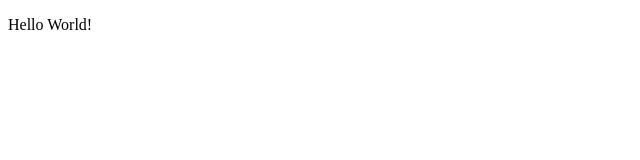
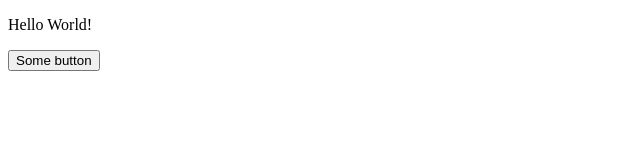
Before and after one commit to minosroman/Camp_Test_Repo, a plain HTML site: page index.html in a window 1280 px wide. Shown: the whole page, without its empty margins (0-640 px from the left). Drawn offline with Linux system fonts and the light colour scheme.

Commit message:
New changes

```diff
--- a/index.html
+++ b/index.html
@@ -8,6 +8,7 @@
 </head>
 <body>
     <p>Hello World!</p>
+    <button>Some button</button>
     <script src="script.js"></script>
 </body>
 </html>
--- a/script.js
+++ b/script.js
@@ -1 +1,3 @@
-alert('Hello World!');
+document.querySelector('button').addEventListener('click', ()=>{
+    alert('Hello World!');
+});
```
